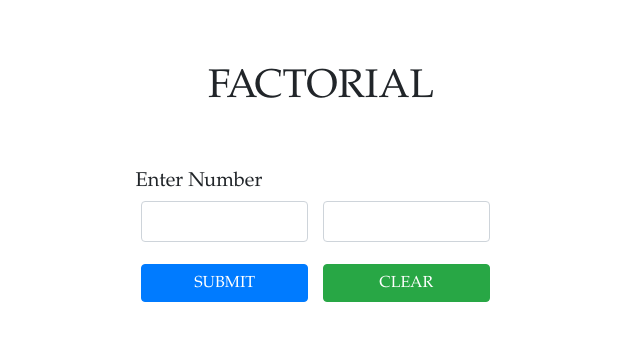
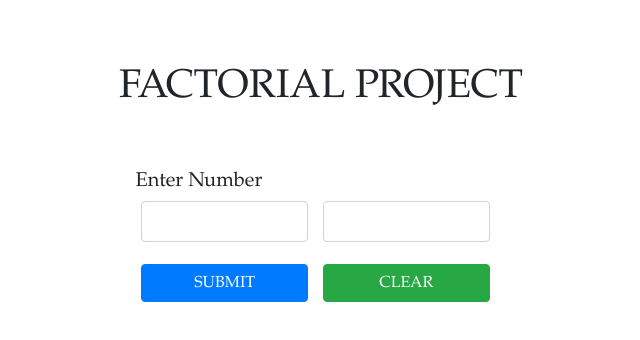
Before and after one commit to rrichardknott/Factorial, a plain HTML site: page Index.html in a window 1280 px wide. Shown: the whole page, without its empty margins (319-959 px from the left). Drawn offline with Linux system fonts and the light colour scheme.

Commit message:
Update Index.html

```diff
--- a/Index.html
+++ b/Index.html
@@ -12,7 +12,7 @@
     <div class="container">
 
         <div class="row text-center">
-            <h1 class="col-12" id="title">Factorial</h1>
+            <h1 class="col-12" id="title">Factorial Project</h1>
         </div>
 
 
```
